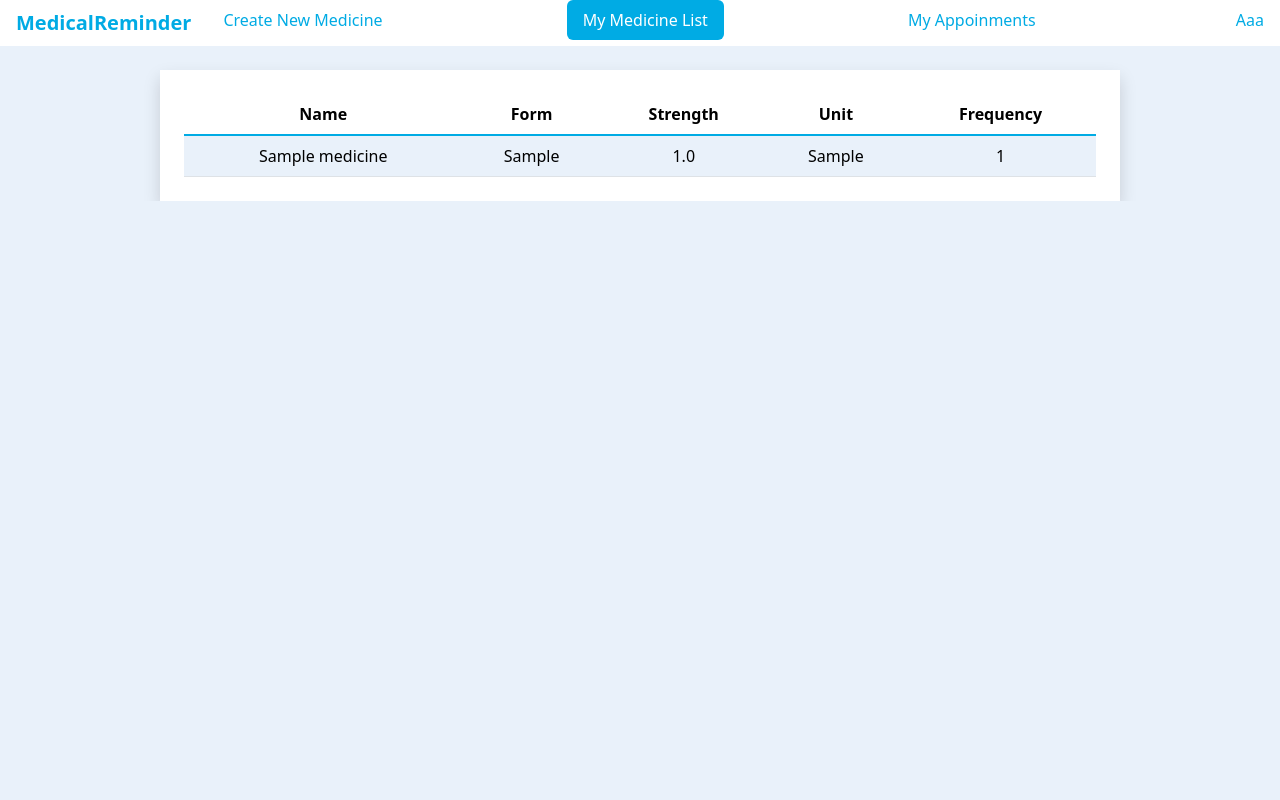
After one commit to basnaly/medical_reminder, a Django app: page /medicine_list in a window 1280 px wide. The commit adds this page. Run offline with Django 4.2, Linux system fonts and the light colour scheme; tables that the repository leaves empty hold one stand-in row (values such as "Sample post").

Commit message:
Add constants file, change medicine model's names, add medicine list function and html file, styling

```diff
--- /dev/null
+++ b/medical_reminder/constants.py
@@ -0,0 +1,3 @@
+FORM = ['Capsule', 'Tablet', 'Liquid', 'Injection', 'Drops', 'Ointment', 'Patch', 'Spray']
+
+UNIT = ['mg', 'mcg', 'g', 'ml', '%']
--- a/medical_reminder/models.py
+++ b/medical_reminder/models.py
@@ -10,11 +10,11 @@ class User(AbstractUser):
         return f'{self.username}, {self.first_name}, {self.last_name}, {self.email}'
 
 class Medicine(models.Model):
-    name = models.CharField(max_length=120)
-    form = models.CharField(max_length=60)
-    strength = models.FloatField(blank=True, null=True)
-    unit = models.CharField(max_length=20, blank=True, null=True)
-    frequency = models.IntegerField(blank=True, null=True)
+    medicine_name = models.CharField(max_length=120)
+    medicine_form = models.CharField(max_length=60)
+    medicine_strength = models.FloatField(blank=True, null=True)
+    medicine_unit = models.CharField(max_length=20, blank=True, null=True)
+    medicine_frequency = models.IntegerField(blank=True, null=True)
 
     def __str__(self):
-        return f'{self.name}, {self.form}, {self.strength}, {self.unit}, {self.frequency}'
+        return f'{self.medicine_name}, {self.medicine_form}, {self.medicine_strength}, {self.medicine_unit}, {self.medicine_frequency}'
--- a/medical_reminder/static/styles.css
+++ b/medical_reminder/static/styles.css
@@ -5,7 +5,41 @@ html {
     --white: #FFFFFFFF.
 }
 
+body {
+    background-color: var(--blue);
+}
+
+nav {
+    background-color: white;
+    --bs-link-color: #00ABE4;
+}
+
+.nav-pills {
+    --bs-nav-pills-link-active-bg: #00ABE4;
+}
+
+.nav {
+    --bs-nav-link-hover-color: black;
+}
+
+.form-control {
+    --bs-body-bg: #E9F1FA;
+}
+
+.med-form {
+    background-color: white;
+}
+
 .btn {
     --bs-btn-bg: var(--bright-blue);
     color: white;
 }
+
+.table-striped>tbody>tr:nth-of-type(odd)>* {
+    --bs-table-color-type: var(--bs-table-striped-color);
+    --bs-table-bg-type: #E9F1FA;
+}
+
+.table-group-divider {
+    border-top-color: #00ABE4;
+}
--- a/medical_reminder/templates/medical_reminder/create_medicine.html
+++ b/medical_reminder/templates/medical_reminder/create_medicine.html
@@ -2,7 +2,7 @@
 
 {% block body %}
 
-    <div class="d-flex flex-column align-items-center shadow w-75 mt-4">
+    <div class="med-form d-flex flex-column align-items-center shadow w-75 mt-4">
         <div class="mt-3 fs-5">Add a new medicine form</div>
 
         <form action="{% url 'create_medicine' %}" method="post" class="container d-flex flex-column align-items-center m-4">
--- a/medical_reminder/templates/medical_reminder/layout.html
+++ b/medical_reminder/templates/medical_reminder/layout.html
@@ -12,11 +12,10 @@
         <link href="{% static 'styles.css' %}" rel="stylesheet">
     </head>
 
-    <body class="d-flex flex-column vh-100">
+    <body class="d-flex flex-column vh-100 overflow-auto">
 
-        {% comment %} <div> {% endcomment %}
         <nav class="nav nav-pills flex-column flex-sm-row">
-                <div>
+            <div class="">
                 <a class="flex-sm-fill text-sm-center nav-link fs-5 fw-bold"
                     href="/">
                     MedicalReminder
@@ -24,19 +23,19 @@
             </div>
             <div class="d-flex justify-content-between flex-grow-1">
                 <div>
-                        <a class="flex-sm-fill text-sm-center nav-link {% if request.path == '/create_medicine' %} active {% endif %}"
+                    <a class="nav_bar flex-sm-fill text-sm-center nav-link {% if request.path == '/create_medicine' %} active {% endif %}"
                         href="{% url 'create_medicine' %}">
-                            Create Medicine
+                        Create New Medicine
                     </a>
                 </div>
                 <div>
-                        <a class="flex-sm-fill text-sm-center nav-link"
-                            href="#">
-                            Medicine List
+                    <a class="flex-sm-fill text-sm-center nav-link {% if request.path == '/medicine_list' %} active {% endif %}"
+                        href="{% url 'medicine_list' %}">
+                        My Medicine List
                     </a>
                 </div>
                 <div>
-                        <a class="flex-sm-fill text-sm-center nav-link" href="#">Appoinments</a>
+                    <a class="flex-sm-fill text-sm-center nav-link" href="#">My Appoinments</a>
                 </div>
                 <div>
                     <a class="flex-sm-fill text-sm-center nav-link" href="#">Aaa</a>
@@ -44,8 +43,10 @@
             </div>
         </nav>
 
-        {% comment %} </div> {% endcomment %}
+        <div class="middle d-flex flex-column align-items-center overflow-auto">
             {% block body %}
             {% endblock %}
+        </div>
+
     </body>
 </html>
--- /dev/null
+++ b/medical_reminder/templates/medical_reminder/medicine_list.html
@@ -0,0 +1,39 @@
+{% extends "medical_reminder/layout.html" %}
+
+{% block body %}
+
+    <div class="med-form d-flex flex-column align-items-center shadow p-4 pb-2 mx-3 mt-4 w-75">
+        {% if list_medicines %}
+
+            <table class="table table-striped text-center">
+                <thead>
+                    <tr>
+                        <th scope="col">Name</th>
+                        <th scope="col">Form</th>
+                        <th scope="col">Strength</th>
+                        <th scope="col">Unit</th>
+                        <th scope="col">Frequency</th>
+                    </tr>
+                </thead>
+                <tbody class="table-group-divider">
+                    {% for medicine in list_medicines %}
+                        <tr>
+                            <td>{{ medicine.medicine_name }}</td>
+                            <td>{{ medicine.medicine_form }}</td>
+                            <td>{{ medicine.medicine_strength }}</td>
+                            <td>{{ medicine.medicine_unit }}</td>
+                            <td>{{ medicine.medicine_frequency }}</td>
+                        </tr>
+                    {% endfor %}
+                </tbody>
+            </table>
+
+        {% else %}
+            <div>
+                You medicine list is empty!
+            </div>
+        {% endif %}
+    </div>
+
+
+{% endblock %}
--- a/medical_reminder/urls.py
+++ b/medical_reminder/urls.py
@@ -6,4 +6,5 @@ urlpatterns = [
     path('', views.index, name='index'),
 
     path('create_medicine', views.create_medicine, name='create_medicine'),
+    path('medicine_list', views.medicine_list, name='medicine_list'),
 ]
--- a/medical_reminder/views.py
+++ b/medical_reminder/views.py
@@ -2,6 +2,9 @@ from django.shortcuts import render
 from django import forms
 from .models import Medicine
 from medical_reminder.forms import MedicineForm
+from medical_reminder.constants import FORM, UNIT
+from django.contrib import messages
+from django.http import HttpResponseRedirect, JsonResponse
 
 
 def index(request):
@@ -9,8 +12,60 @@ def index(request):
 
 
 def create_medicine(request):
+
     list_medicines = Medicine.objects.filter()
+    medicine_form_options = [(el, el) for el in FORM]
+    medicine_unit_options = [(el, el) for el in UNIT]
+
     if request.method == "GET":
+        form = MedicineForm()
+        form.fields['medicine_form'].widget.choices = medicine_form_options
+        form.fields['medicine_unit'].widget.choices = medicine_unit_options
+
         return render(request, "medical_reminder/create_medicine.html", {
-            "form": MedicineForm,
+            "form": form,
+            "list_medicines": list_medicines
         })
+
+    else:
+        form = MedicineForm(request.POST)
+        if form.is_valid():
+            medicine_name = form.cleaned_data["medicine_name"]
+            medicine_form = form.cleaned_data["medicine_form"]
+            medicine_strength = form.cleaned_data["medicine_strength"]
+            medicine_unit = form.cleaned_data["medicine_unit"]
+            medicine_frequency = form.cleaned_data["medicine_frequency"]
+            try:
+                new_medicine = Medicine.objects.create(
+                    medicine_name = medicine_name,
+                    medicine_form = medicine_form,
+                    medicine_strength = medicine_strength,
+                    medicine_unit = medicine_unit,
+                    medicine_frequency = medicine_frequency
+                )
+                new_medicine.save()
+            except:
+                messages.error(request, "Something went wrong. Try again later.")
+                return render(request, "medical_reminder/create_medicine.html", {
+                    form: form,
+                    "list_medicines": list_medicines
+                })
+            messages.success(request, f"You added {medicine_name} in your medicine list")
+            # return HttpResponseRedirect("medicine_list")
+            return render(request, "medical_reminder/medicine_list.html", {
+                "list_medicines": list_medicines
+            })
+        else:
+            messages.error(request, "The form is not valid!")
+            return render(request, "medical_reminder/create_medicine.html", {
+                    form: form,
+                    "list_medicines": list_medicines
+                })
+
+
+def medicine_list(request):
+
+    list_medicines = Medicine.objects.filter()
+    return render(request, "medical_reminder/medicine_list.html", {
+        "list_medicines": list_medicines
+    })
```
Also changed, not shown: medical_reminder/forms.py (+5 -5 lines), medical_reminder/migrations/0003_rename_form_medicine_medicine_form_and_more.py (added). Lines whose indentation alone changed are shown as unchanged.
